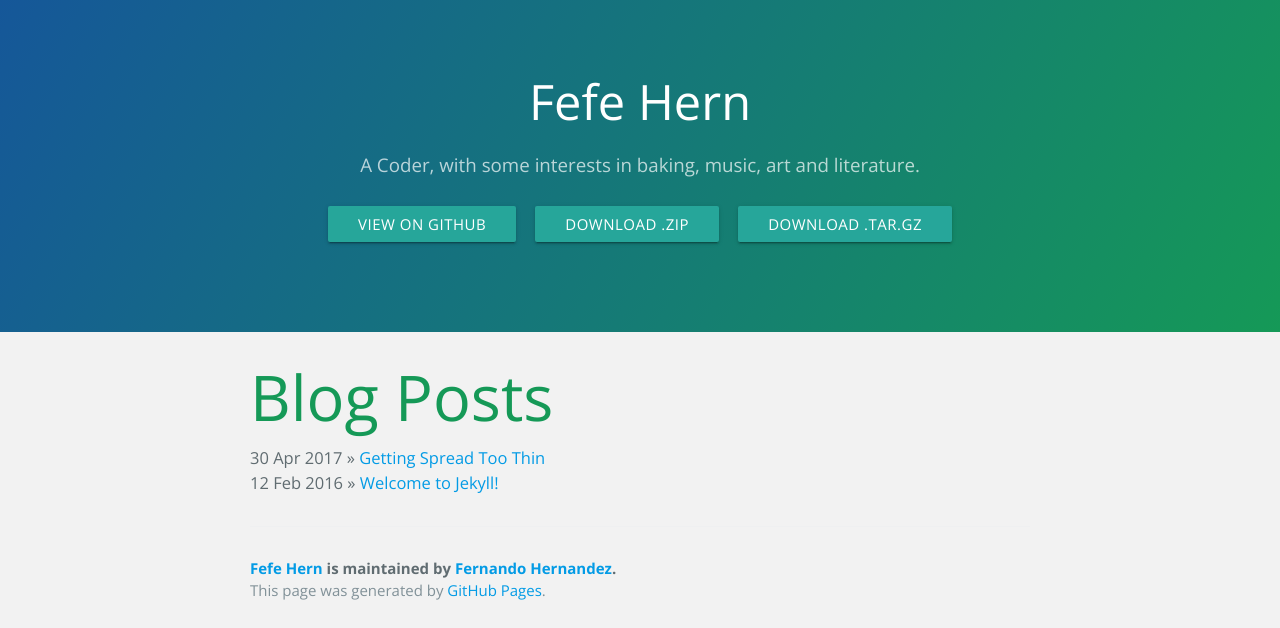
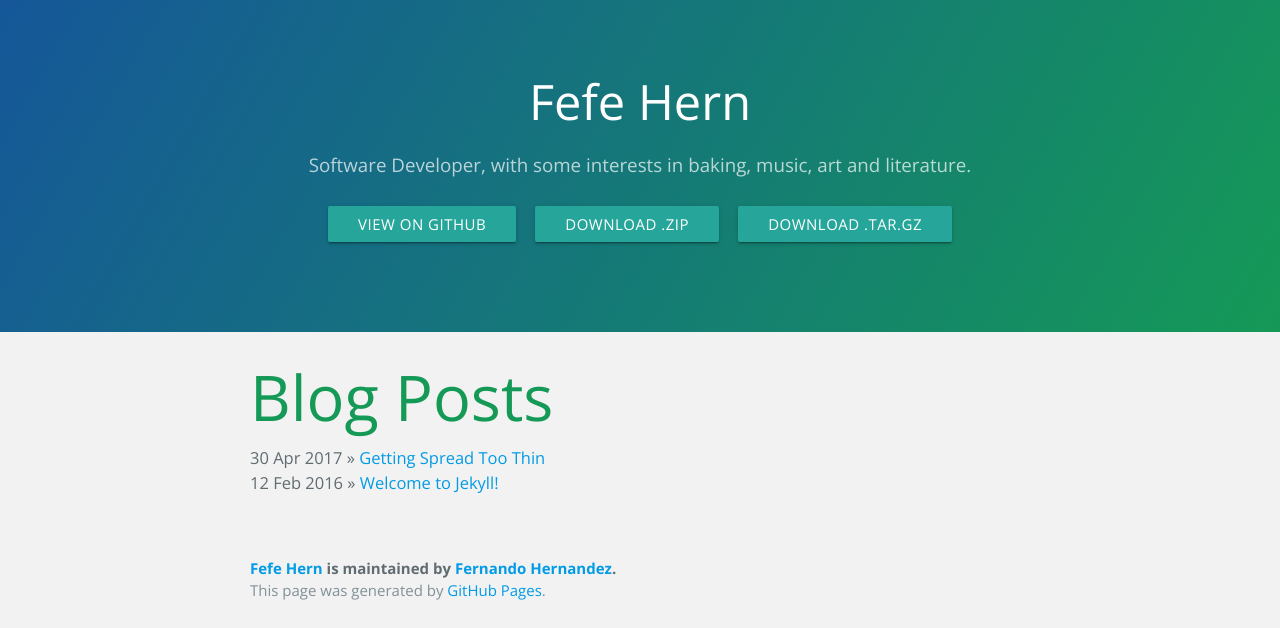
Before and after one commit to Fefe-Hern/Fefe-Hern.github.io, a Jekyll site: the page built from index.html, in a window 1280 px wide, cut to the strip 0-628 px from the top of the page. Built offline with Jekyll 4.4.1, drawn with Linux system fonts in a browser that asks for light colours; the list of posts is cut into pages by our own code.

Commit message:
Update Jekyll

```diff
--- a/_config.yml
+++ b/_config.yml
@@ -1,6 +1,6 @@
 # Setup
 title:        Fefe Hern
-tagline:      A Coder, with some interests in baking, music, art and literature.
+tagline:      Software Developer, with some interests in baking, music, art and literature.
 baseurl:      ""
 paginate:     1
 
```
